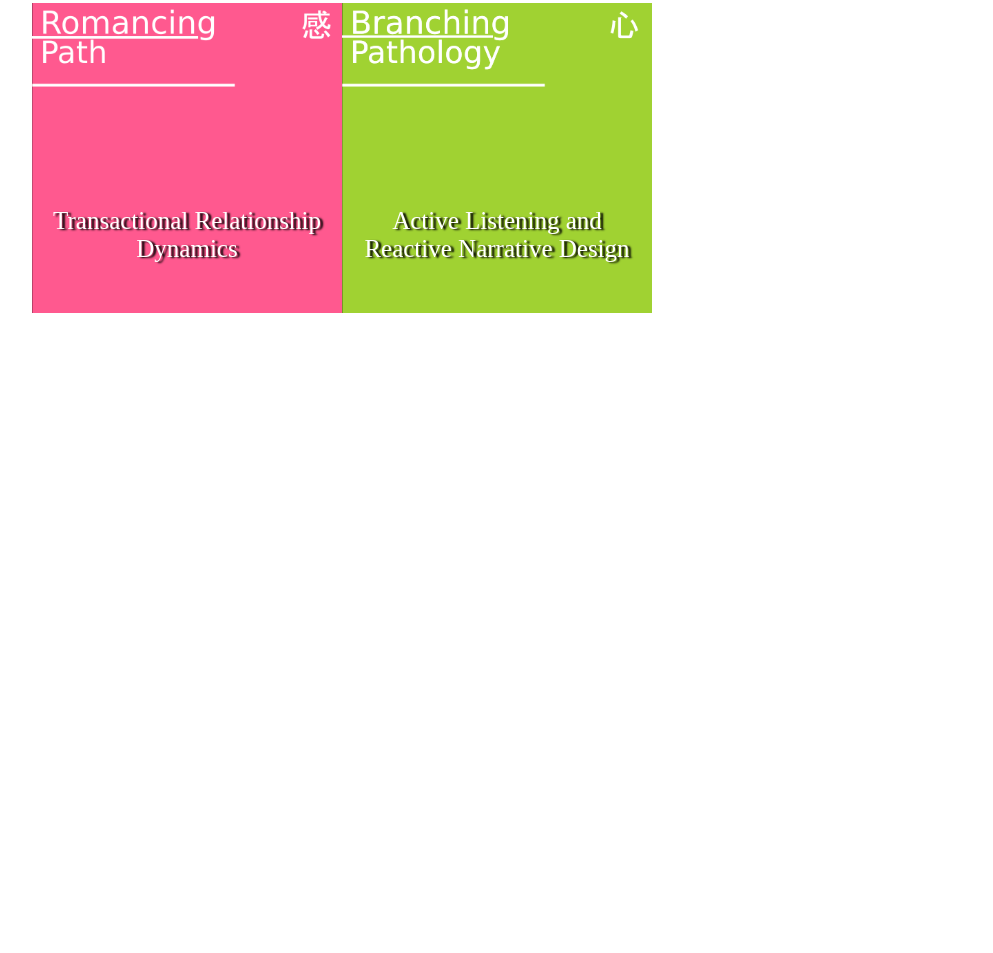
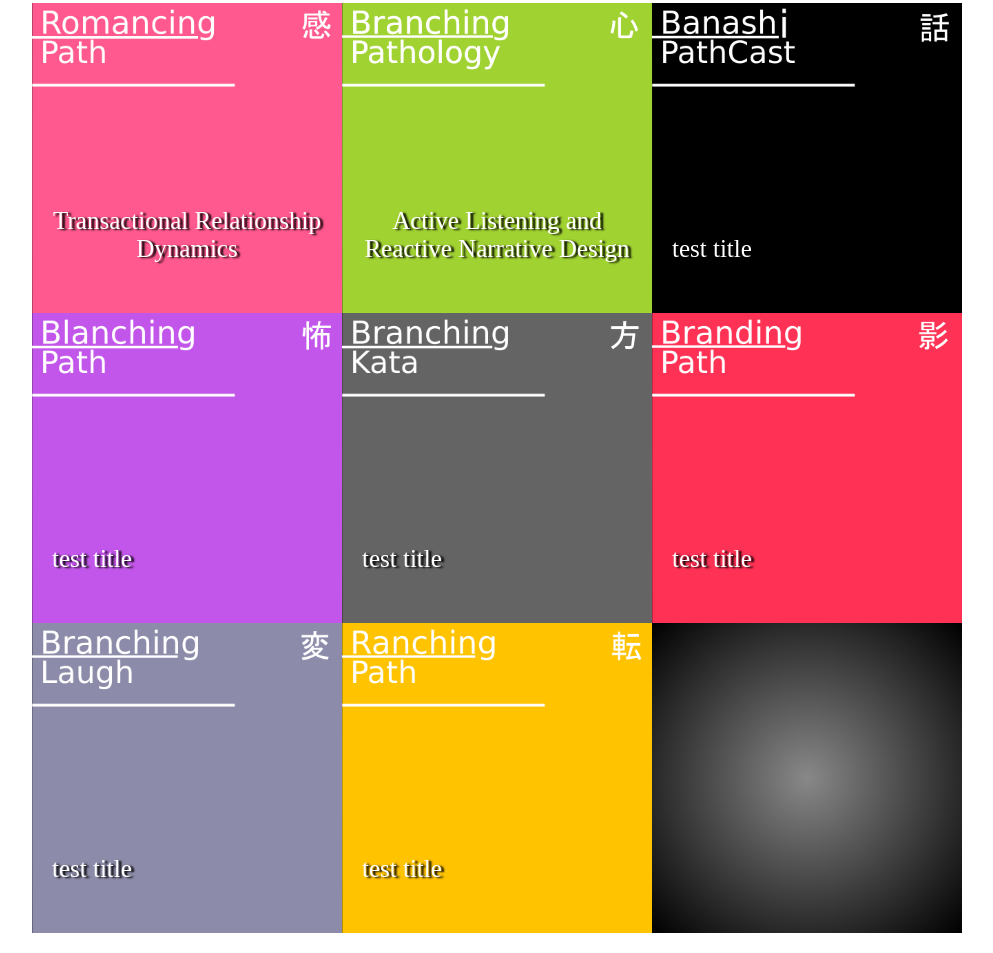
Before and after one commit to marleyPond/branchingPath, a plain HTML site: page index.html in a window 1280 px wide. Shown: the part 418-1371 px from the top of the page, without its empty margins (143-1136 px from the left). Before the commit the page ends 800 px from the top, so only its background shows below. Drawn offline with Linux system fonts and the light colour scheme.

Commit message:
Restored filler box functionality

```diff
--- a/scripts.js
+++ b/scripts.js
@@ -22,6 +22,14 @@ function loadBlogs(now) {
 
     blogStack += decorateTitle(`Transactional Relationship Dynamics`, `romancingPath1`, `galleryRomancingPath`);
     blogStack += decorateTitle(`Active Listening and Reactive Narrative Design`, `branchingPathology1`, `galleryBranchingPathology`);
+
+    //test block
+    blogStack += emptyTile(`galleryBanashiPathCast`);
+    blogStack += emptyTile(`galleryBlanchingPath`);
+    blogStack += emptyTile(`galleryBranchingKata`);
+    blogStack += emptyTile(`galleryBrandingPath`);
+    blogStack += emptyTile(`galleryBranchingLaugh`);
+    blogStack += emptyTile(`galleryRanchingPath`);
 
     blogStack = addEmptyFigures(blogStack, 1);
     document.getElementById("blog-content").innerHTML = wrapInGrid(blogStack);
@@ -81,6 +89,15 @@ function decorateTitle(s, l, c) {
             </figure>`;
 }
 
+function emptyTile(c) {
+    return  `<figure class="textover">
+                <a href="#">
+                <img src="images/`+c+`.png" alt="alt">
+                <figcaption>`+`test title`+`</figcaption>
+                </a>
+            </figure>`
+}
+
 function decorateOldTitle(s, l, c) {
     return `<p>
             <a href="/blog/html/`+l+`.html">
--- a/styles.css
+++ b/styles.css
@@ -103,7 +103,7 @@ figure {
     width: 100%;
     background: radial-gradient(circle, rgba(136,136,136,1) 0%, rgba(0,0,0,1) 100%, rgba(180,180,183,1) 100%);
     max-width: 310px;
-    height:max-content;
+    height:auto;
     max-height: 310px;
 }
 
```
